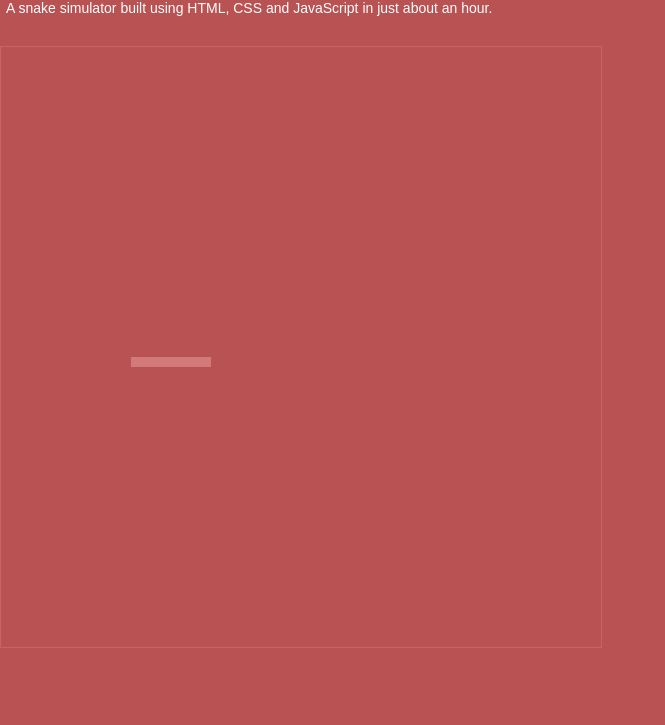
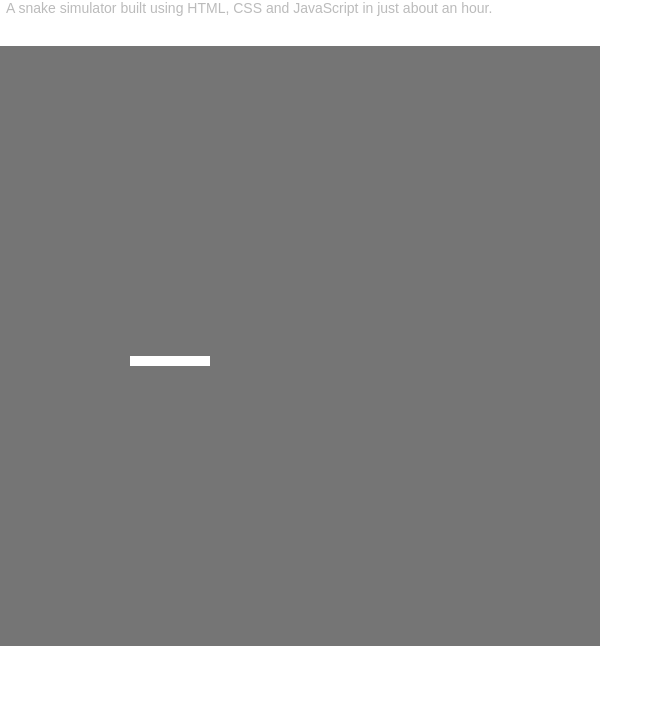
Before and after one commit to sankalpsans/css-snake, a plain HTML site: page index.html in a window 1280 px wide. Shown: the part 75-800 px from the top of the page, without its empty margins (0-665 px from the left). Drawn offline with nearby package versions, Linux system fonts and the light colour scheme.

Commit message:
Style updates

```diff
--- a/index.html
+++ b/index.html
@@ -9,12 +9,12 @@
       </div>
    </body>
    <style type="text/css">
-      body{ padding:0;margin:0;background: #B95252;color: #E6BFBF; float: left; font-family: sans-serif; }
-      #board{ border: solid 1px #CA6464; float: left;width:600px;height:600px; }
+      body{ padding:0;margin:0;background: #FFF;color: #777; float: left; font-family: sans-serif; }
+      #board{ float: left;width:600px;height:600px;background: #757575; }
       .pixel{ width:10px;height:10px;float: left;background:transparent; }
-      .pixel-lighted{background:#D27979;}
+      .pixel-lighted{background:#fff;}
       .caption{padding: 5px; font-size:48px;}
-      .sub-caption{font-size: 14px; color: #fff; padding: 10px 6px 30px;}
+      .sub-caption{font-size: 14px; color: #bbb; padding: 10px 6px 30px;}
    </style>
    <script src="https://ajax.googleapis.com/ajax/libs/jquery/2.1.3/jquery.min.js"></script>
    <script type="text/javascript">
```
